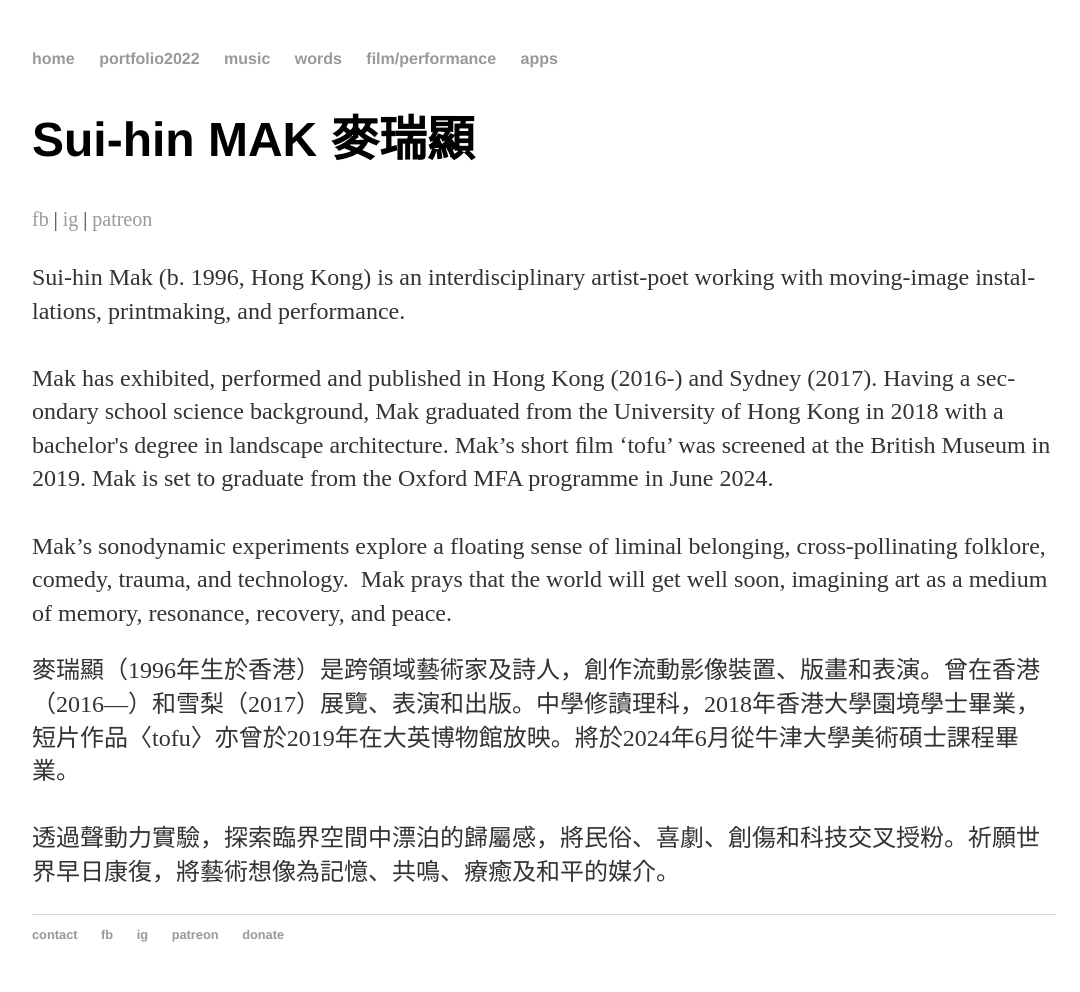
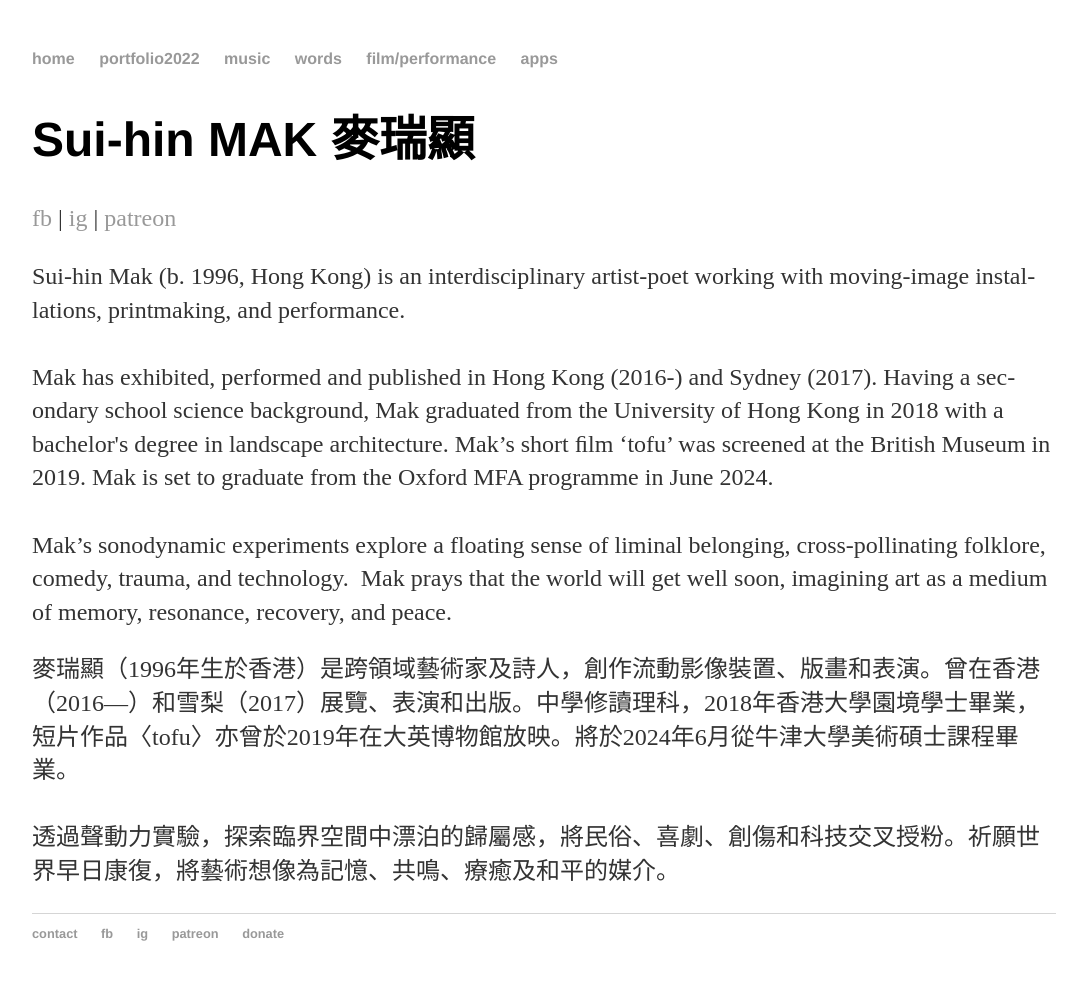
Before and after one commit to maksuihin/maksuihin.github.io, a Jekyll site: the page built from index.html, in a window 1280 px wide. Shown: the whole page, without its empty margins (96-1176 px from the left). Built offline with Jekyll 4.4.1, drawn with Linux system fonts in a browser that asks for light colours.

Commit message:
Update index.html

```diff
--- a/index.html
+++ b/index.html
@@ -6,11 +6,11 @@ title: Sui-hin MAK 麥瑞顯
 
         		<h1>Sui-hin MAK <span lang="zh" style="white-space: nowrap;">麥瑞顯</span></h1>
 			<!--BA(Landscape Studies) HKU; MFA Oxford (2024)</br>-->
-			<p><small>
+			<p>
     <a href="https://www.facebook.com/suihinmak">fb</a> |
     <a href="https://www.instagram.com/maksuihin/">ig</a> |
     <a href="https://www.patreon.com/maksuihin">patreon</a>
-</small></p>
+</p>
 			<p>
 
 
```
